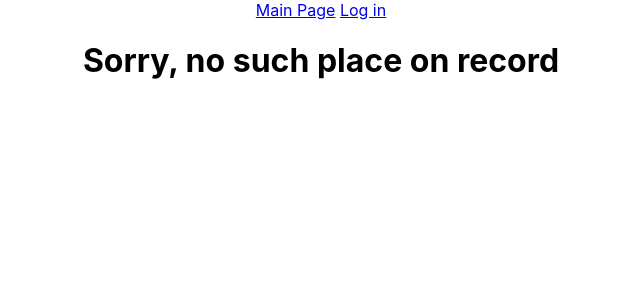
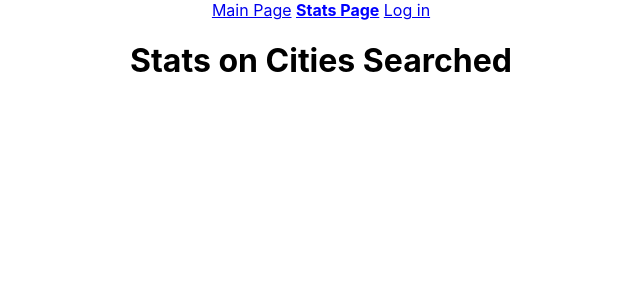
Before and after one commit to nmegrant/weather-app-frontend, a React (Create React App) app: page /stats in a window 1280 px wide. Shown: the top 300 px of the page, without its empty margins (319-959 px from the left). Built offline with nearby package versions, Linux system fonts and the light colour scheme; no server answers.

Commit message:
Create page to display stats

```diff
--- a/src/App.js
+++ b/src/App.js
@@ -9,6 +9,7 @@ import NavBar from "./components/NavBar";
 import Login from "./pages/Login";
 import SignUp from "./pages/SignUp";
 import PersonalPage from "./pages/PersonalPage";
+import StatsPage from "./pages/StatsPage";
 import { getLoggedInUserThunkCreator } from "./store/user/actions";
 
 function App() {
@@ -26,6 +27,7 @@ function App() {
         <Route exact path="/login" component={Login} />
         <Route exact path="/signup" component={SignUp} />
         <Route exact path="/profile" component={PersonalPage} />
+        <Route exact path="/stats" component={StatsPage} />
         <Route exact path="/:cityId" component={CityPage} />
       </Switch>
     </div>
--- a/src/components/NavBar.js
+++ b/src/components/NavBar.js
@@ -40,6 +40,16 @@ export default function NavBar() {
           My Page
         </NavLink>
       )}{" "}
+      <NavLink
+        exact
+        to="/stats"
+        activeStyle={{
+          fontWeight: "bold",
+          color: "blue",
+        }}
+      >
+        Stats Page
+      </NavLink>{" "}
       {token === null ? (
         <NavLink
           exact
--- /dev/null
+++ b/src/pages/StatsPage.js
@@ -0,0 +1,9 @@
+import React from "react";
+
+export default function StatsPage() {
+  return (
+    <div>
+      <h1>Stats on Cities Searched</h1>
+    </div>
+  );
+}
```
